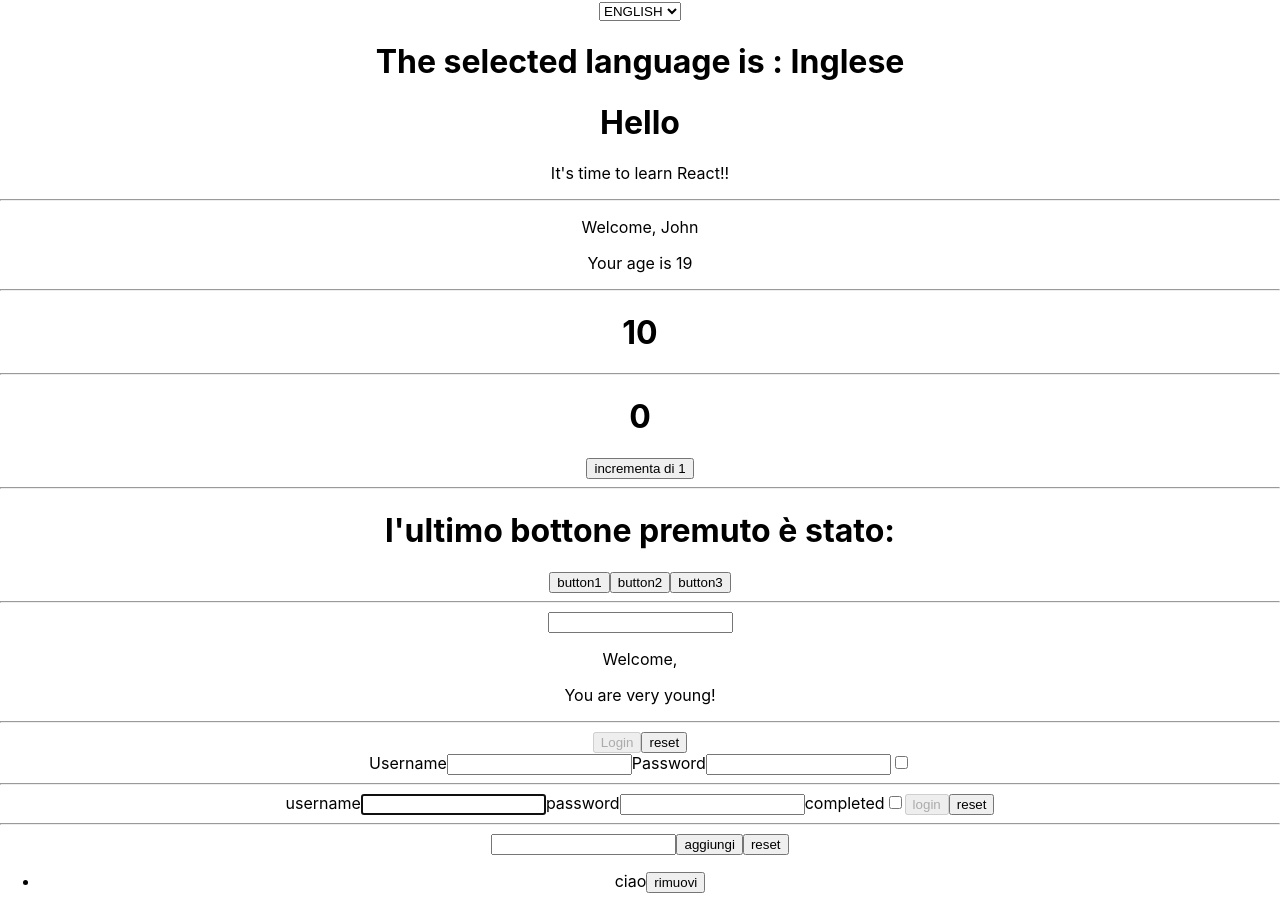
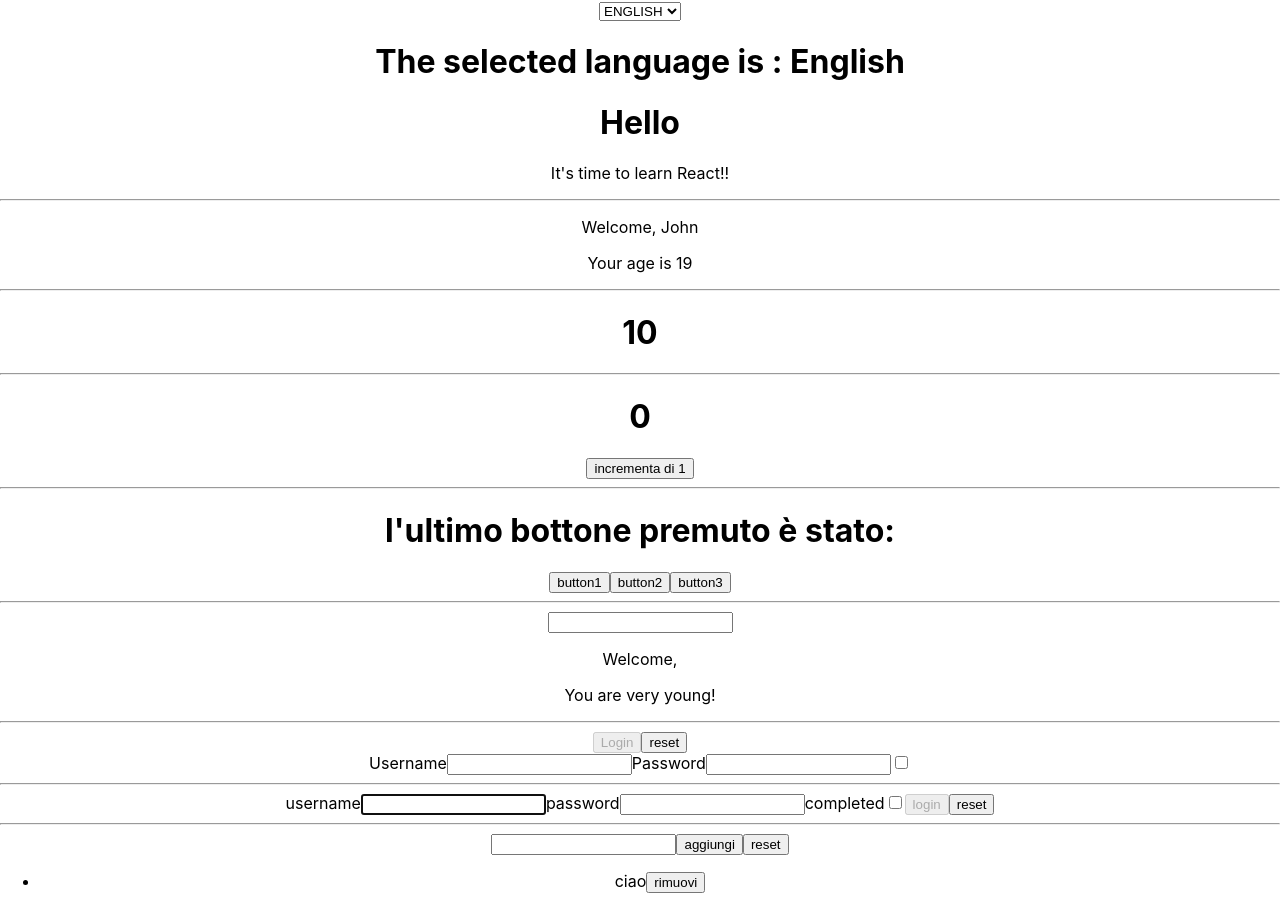
Before and after one commit to elperez365/reactExercises, a React (Create React App) app in the folder appesercizireact/: page / in a window 1280 px wide. Built offline with nearby package versions, Linux system fonts and the light colour scheme.

Commit message:
exercise 29 fixed

```diff
--- a/appesercizireact/src/DisplayLanguage.js
+++ b/appesercizireact/src/DisplayLanguage.js
@@ -21,7 +21,7 @@ render(){
             {(Language) => {
                 return (
                     <h1>
-                        {Strings[Language].LANG_SELECTED} {Language=="it"?<span>Italiano</span>:<span>Inglese</span>}
+                        {Strings[Language].LANG_SELECTED} {Language=="it"?<span>Italiano</span>:<span>English</span>}
                     </h1>
                 )
             }}
```
